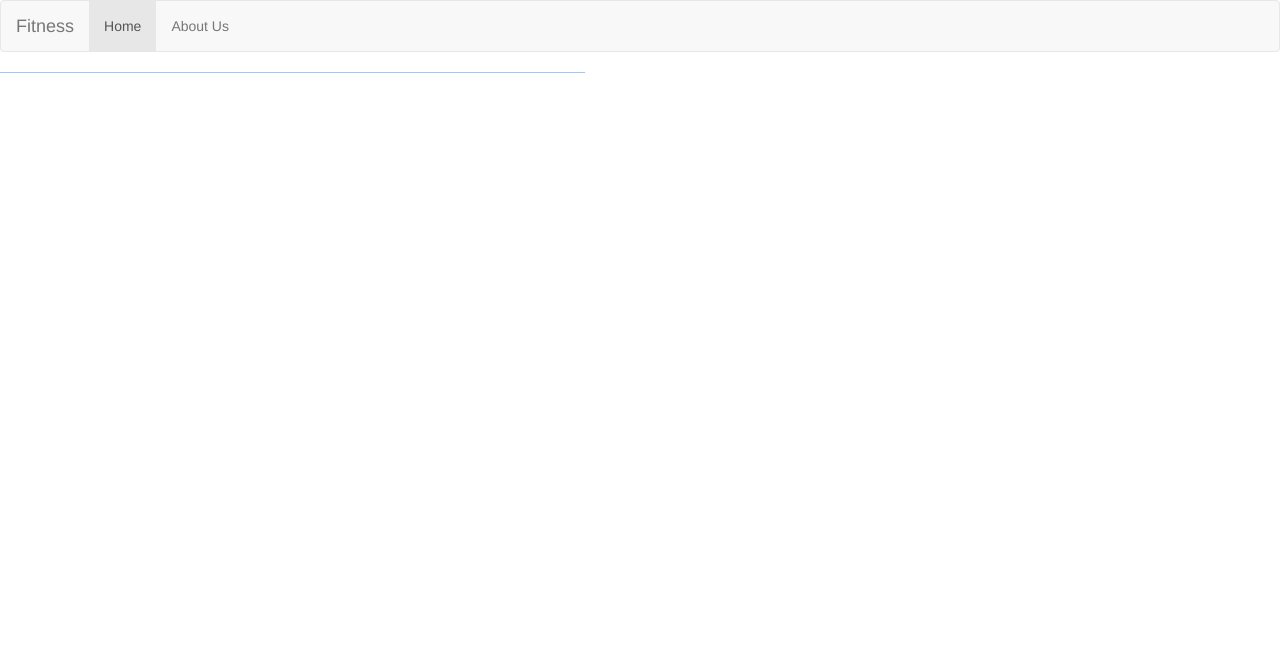
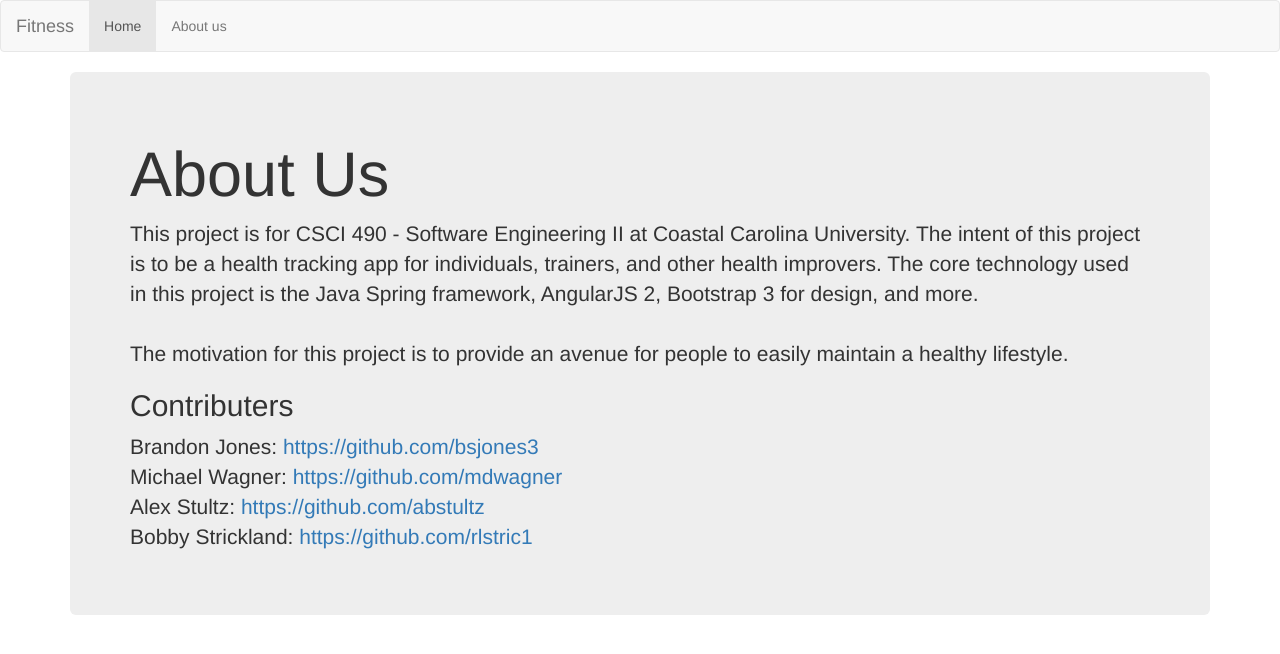
Before and after one commit to christophegrall/cs490-egym, a plain HTML site: page egym/src/main/resources/templates/about.html in a window 1280 px wide. Drawn offline with nearby package versions, Linux system fonts and the light colour scheme.

Commit message:
Added About Us page

```diff
--- a/egym/src/main/resources/templates/about.html
+++ b/egym/src/main/resources/templates/about.html
@@ -1,16 +1,13 @@
 <!DOCTYPE html>
 <html>
 <head>
+
     <script src="js/bootstrap.min.js"></script>
     <link rel="stylesheet" href="css/bootstrap.min.css">
     <meta name="viewport" content="width=device-width, initial-scale=1">
     <title>About Us</title>
-    <style>
-        .row.content{
-            width: 600px;
-            background-color: lightsteelblue;
-        }
-    </style>
+    <script src="https://ajax.googleapis.com/ajax/libs/jquery/3.1.1/jquery.min.js"></script>
+    <script src="https://maxcdn.bootstrapcdn.com/bootstrap/3.3.7/js/bootstrap.min.js"></script>
 </head>
 <body>
 
@@ -21,13 +18,27 @@
         </div>
         <ul class="nav navbar-nav">
             <li class="active"><a href="#">Home</a></li>
-            <li><a href="#">About Us</a></li>
+            <li><a href="#">About us</a></li>
         </ul>
     </div>
 </nav>
-<div class="row content">
-    <div class="col-lg-3 text-center">
+<div class="container">
+    <div class="jumbotron">
+        <h1>About Us</h1>
+        <p>
+            This project is for CSCI 490 - Software Engineering II at Coastal Carolina University. The intent of this project is to be a health tracking app for individuals, trainers, and other health improvers.
+            The core technology used in this project is the Java Spring framework, AngularJS 2, Bootstrap 3 for design, and more.</br></br>The motivation for this project is to provide an avenue for people to easily maintain a healthy lifestyle.
 
+        </p>
+        <h2>
+            Contributers
+        </h2>
+        <p>
+            Brandon Jones: <a href="https://github.com/bsjones3">https://github.com/bsjones3</a></br>
+            Michael Wagner:<a href="https://github.com/mdwagner"> https://github.com/mdwagner</a></br>
+            Alex Stultz: <a href="https://github.com/abstultz">https://github.com/abstultz</a></br>
+            Bobby Strickland: <a href="https://github.com/rlstric1">https://github.com/rlstric1</a></br>
+        </p>
     </div>
 </div>
 </body>
```
